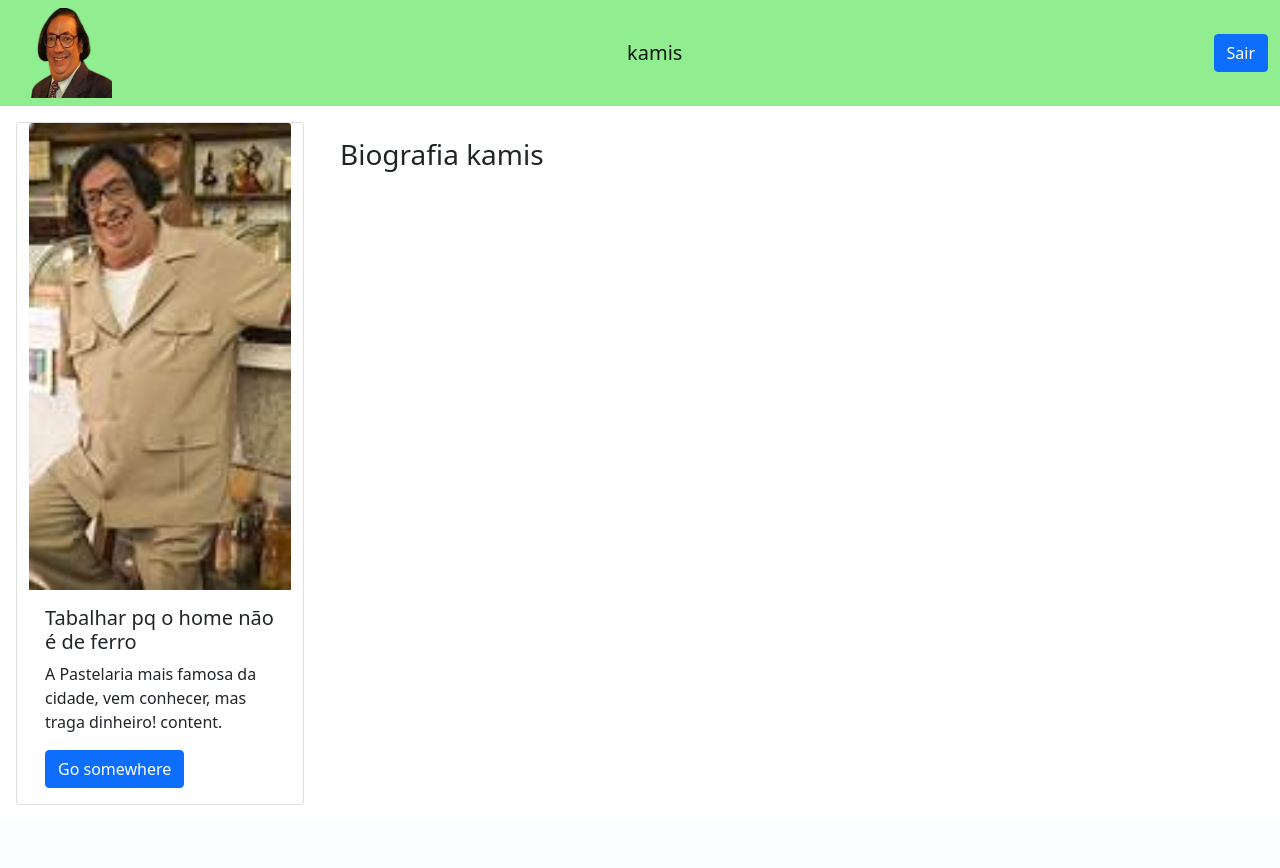
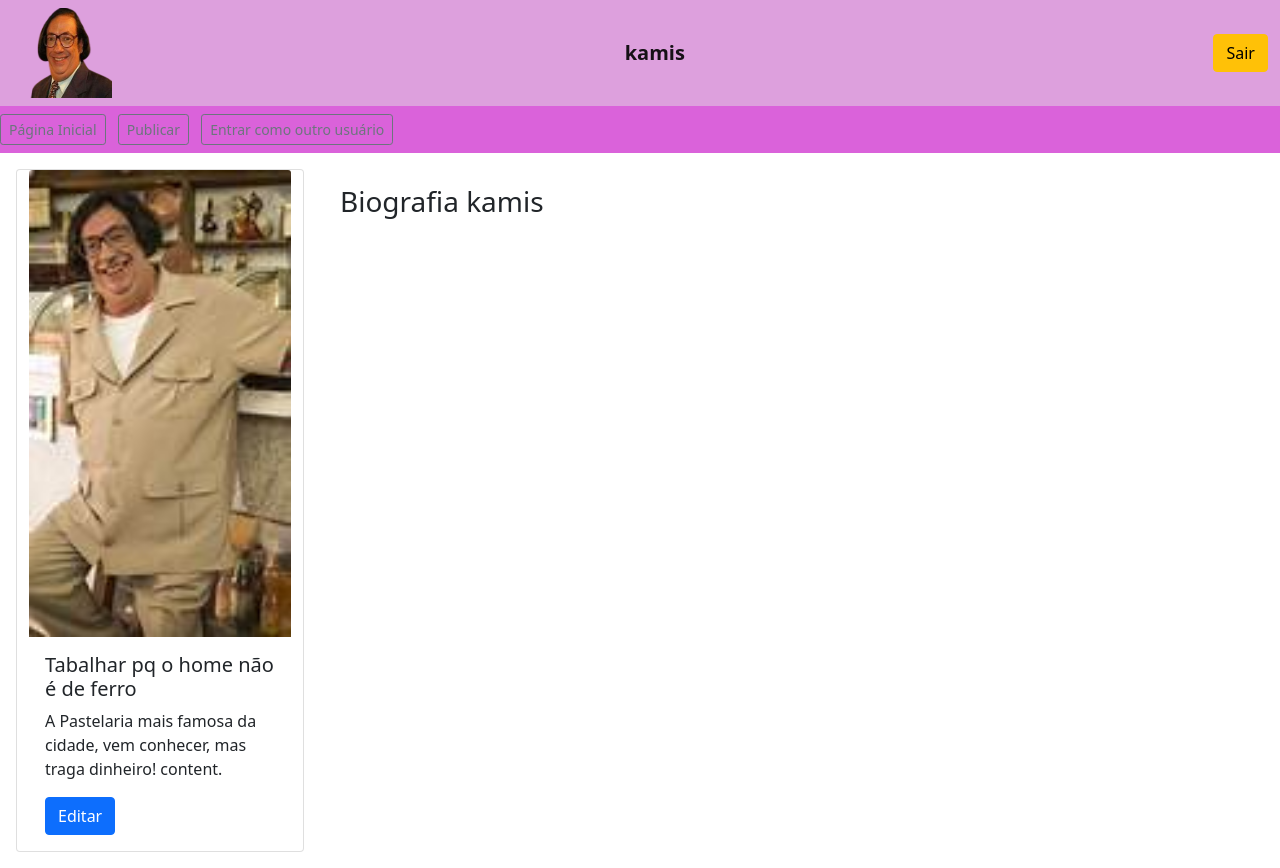
Before and after one commit to prg-valel/Novo, a Django app: page /user/ in a window 1280 px wide. Before the commit the page ends 805 px from the top, so only its background shows below. Run offline with Django 5.2, Linux system fonts and the light colour scheme; a user stored in the database is signed in.

Commit message:
versao 3.0
versão do dia 22/02/2024

```diff
--- a/pagina/blog/models.py
+++ b/pagina/blog/models.py
@@ -5,3 +5,4 @@ class Publi(models.Model):
     autor = models.CharField(max_length=200)
     data = models.DateField()
     conteudo = models.TextField()
+    imagem = models.ImageField(upload_to='images/', null=True, default=None)
--- a/pagina/blog/templates/base.html
+++ b/pagina/blog/templates/base.html
@@ -29,10 +29,10 @@
                         <a class="nav-link" href="/feed"> Principal </a>
                     </li>
                     <li class="nav-item">
-                        <a class="nav-link" href="/publicate"> Escrever </a>
+                        <a class="nav-link" href="/publicate"> Publicar </a>
                     </li>
                     <li class="nav-item">
-                        <a class="nav-link" href="/user"> User </a>
+                        <a class="nav-link" href="/user"> Usuário </a>
                     </li>
                     <li class="nav-item">
                         <a class="nav-link" href="/logout"> Sair </a>
--- a/pagina/blog/templates/login.html
+++ b/pagina/blog/templates/login.html
@@ -44,6 +44,7 @@
                     {% endif %}
 
                     <button type="submit" class="btn btn-primary">Acessar</button>
+                    <a class="btn btn-outline-secondary" href="/signup" role="button">Não possuo cadastro</a>
                 </form>
             </div>
         </div>
--- a/pagina/blog/templates/publicate.html
+++ b/pagina/blog/templates/publicate.html
@@ -3,7 +3,7 @@
 
 
 {% block content %}
-<form method="POST" class="container mt-3">
+<form method="POST" class="container mt-3"  enctype="multipart/form-data">
     {% csrf_token %}
     <div class="mb-3">
         <label class="form-label"> Nome </label>
@@ -13,6 +13,9 @@
         <label for="conteudo" class="form-label"> Comentário </label>
         <textarea class="form-control" name="conteudo" rows="3"></textarea>
     </div>
+    <div class="mb-3">
+        <input type="file" accept="image/png, image/gif, image/jpeg" name="imagem">
+    </div>
     <button type="submit" class="btn btn-primary"> Publicar </button>
 </form>
 {% endblock content %}
--- a/pagina/blog/templates/user.html
+++ b/pagina/blog/templates/user.html
@@ -16,12 +16,19 @@
 
 <body>
     <!-- As a link -->
-    <nav style="background-color: lightgreen;" class="navbar navbar-light">
+    <nav style="background-color: plum;" class="navbar navbar-light">
         <div class="container-fluid">
             <img src="{% static 'user_icon.png' %}" alt="user" width="100" height="90"
                 class="d-inline-block align-text-top">
-            <span class="navbar-brand">{{username}}</span>
-            <a class="btn btn-primary" href="/logout"> Sair </a>
+            <span class="navbar-brand mb-9 fw-bold">{{username}}</span>
+            <a class="btn btn-warning" href="/logout"> Sair </a>
+        </div>
+    </nav>
+    <nav style="background-color: rgb(218, 98, 218);" class="navbar navbar-light ">
+        <div class="justify-content-md-end">
+            <a class="btn btn-outline-secondary btn-sm me-md-2" href="/feed"> Página Inicial </a>
+            <a class="btn btn-outline-secondary btn-sm me-md-2" href="/publicate"> Publicar </a>
+            <a class="btn btn-outline-secondary btn-sm" href="/logout"> Entrar como outro usuário </a>
         </div>
     </nav>
 
@@ -35,7 +42,7 @@
                 <h5 class="card-title">Tabalhar pq o home não é de ferro</h5>
                 <p class="card-text">A Pastelaria mais famosa da cidade, vem conhecer, mas traga dinheiro!
                     content.</p>
-                <a href="#" class="btn btn-primary">Go somewhere</a>
+                <a href="#" class="btn btn-primary">Editar</a>
             </div>
         </div>
 
--- a/pagina/blog/views.py
+++ b/pagina/blog/views.py
@@ -5,6 +5,9 @@ from datetime import datetime
 from django.contrib.auth import authenticate, login, logout
 from django.contrib.auth.decorators import login_required
 from django.contrib.auth.models import User
+
+def index(request):
+    return HttpResponseRedirect('/feed')
 
 def feed_page(request):
     publis = Publi.objects.all()[::-1]
@@ -24,6 +27,8 @@ def publicate_page(request):
         publi.autor = autor
         publi.data = data
         publi.conteudo = conteudo
+        if 'imagem' in request.FILES.keys():
+            publi.imagem = request.FILES['imagem']
         publi.save()
         return HttpResponseRedirect('/feed')
     else:
--- a/pagina/pagina/urls.py
+++ b/pagina/pagina/urls.py
@@ -6,6 +6,7 @@ from blog import views
 
 urlpatterns = [
     path('admin/', admin.site.urls),
+    path('', views.index),
     path('feed/', views.feed_page),
     path('publicate/', views.publicate_page),
     path('login/', views.login_page),
```
Also changed, not shown: pagina/blog/templates/feed.html (+6 -1 lines), pagina/blog/migrations/0002_publi_imagem.py (added), pagina/db.sqlite3, pagina/media/images/user_icon.png (added), pagina/media/images/usuario_card1.jpg (added), pagina/media/images/usuario_card1_r1K0kKq.jpg (added).
